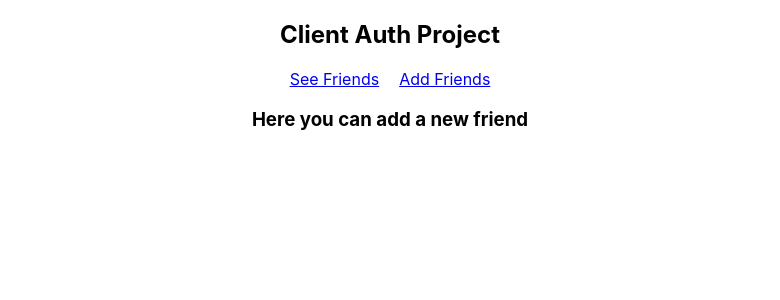
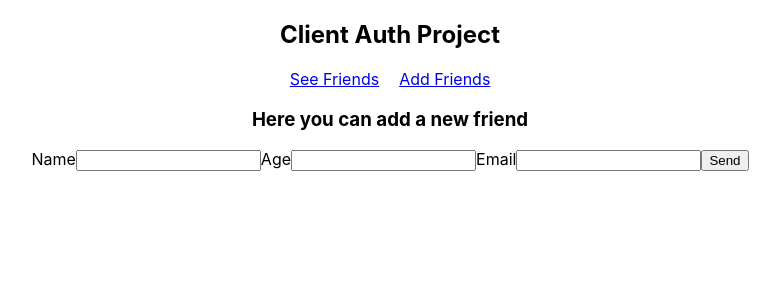
Before and after one commit to bloominstituteoftechnology/web-module-project-client-auth, a React (Create React App) app in the folder friends/: page /friends/add-new in a window 1280 px wide. Shown: the top 300 px of the page, without its empty margins (250-1030 px from the left). Built offline with nearby package versions, Linux system fonts and the light colour scheme; sample sign-in values are in the browser's storage.

Commit message:
finished

```diff
--- a/friends/src/components/AddFriendForm.js
+++ b/friends/src/components/AddFriendForm.js
@@ -1,5 +1,6 @@
 import React, { useState } from "react"
-
+import { axiosWithAuth } from "../utils/axiosWithAuth"
+import { useHistory } from "react-router"
 const initialValues = {
   name: "",
   age: "",
@@ -7,11 +8,56 @@ const initialValues = {
 }
 
 const AddFriendForm = () => {
+  const { push } = useHistory()
   const [formValues, setFormValues] = useState(initialValues)
+
+  const handleChange = (e) => {
+    setFormValues({ ...formValues, [e.target.name]: e.target.value })
+  }
+
+  const handleSubmit = (e) => {
+    e.preventDefault()
+    axiosWithAuth()
+      .post("/api/friends", formValues)
+      .then((res) => {
+        console.log(res)
+        push("/friends")
+      })
+      .catch((err) => {
+        console.log({ err })
+      })
+  }
 
   return (
     <div>
       <h3>Here you can add a new friend</h3>
+      <form onSubmit={handleSubmit}>
+        <label htmlFor="name">Name</label>
+        <input
+          id="name"
+          name="name"
+          value={formValues.name}
+          onChange={handleChange}
+        />
+
+        <label htmlFor="age">Age</label>
+        <input
+          id="age"
+          name="age"
+          value={formValues.age}
+          onChange={handleChange}
+        />
+
+        <label htmlFor="email">Email</label>
+        <input
+          id="email"
+          name="email"
+          value={formValues.email}
+          onChange={handleChange}
+        />
+
+        <button>Send</button>
+      </form>
     </div>
   )
 }
```
